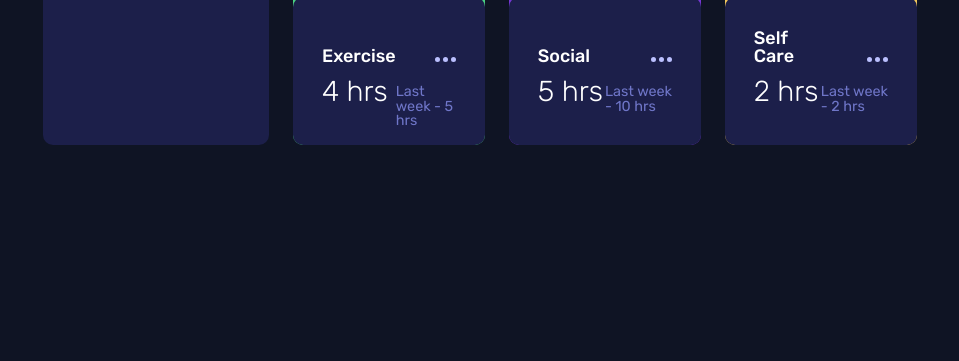
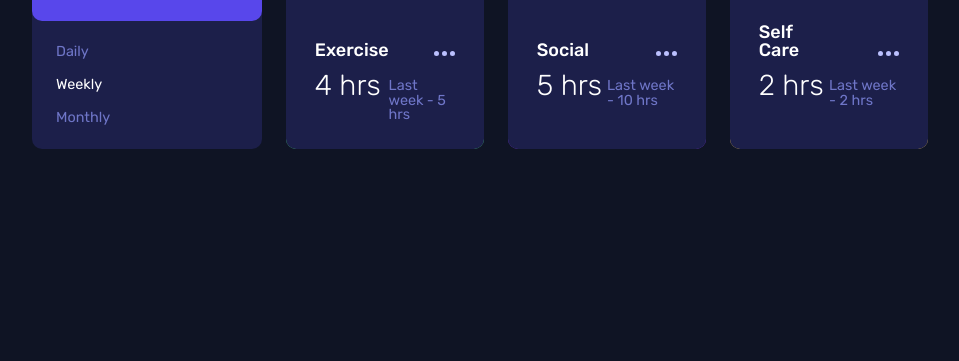
Before and after one commit to ElodieBustin/Challenge-FEM-5-Time-tracking-Dashboard, a plain HTML site: page index.html in a window 1280 px wide. Shown: the part 471-832 px from the top of the page, without its empty margins (160-1119 px from the left). After the commit the page ends 800 px from the top, so only its background shows below. Drawn offline with Linux system fonts and the light colour scheme.

Commit message:
desktop profil card

```diff
--- a/scss/_profil.scss
+++ b/scss/_profil.scss
@@ -1,19 +1,28 @@
 .profil{
-
 
     &__header{
         background-color: $blue;
         border-radius: 10px;
         display: flex;
         padding: 1.5rem;
+
         .image-container{
             width: 80px;
+            @include breakpoint-up(desktop){
+                min-width: 40%;
+            }
             img{
                 width: 80%;
                 height: auto;
                 border-radius: 50%;
                 border: 3px solid white;
             }
+        }
+
+        @include breakpoint-up(desktop){
+            height: 60%;
+            display: grid;
+            grid-template-rows: fit-content(100%) 1fr;
         }
     }
 
@@ -31,6 +40,16 @@
             display: block;
             font-size: 1.5rem;
             font-weight: 300;
+
+            @include breakpoint-up(desktop){
+                font-size: 2rem;
+                line-height: 2.5rem;
+            }
+        }
+
+        @include breakpoint-up(desktop){
+            justify-self: start;
+            margin-left: 0;
         }
     }
 
@@ -39,19 +58,24 @@
         display: flex;
         justify-content: space-around;
         font-size: 0.9rem;
-        color: $paleBlue;
+        color: $desaturatedBlue;
 
         .time-choice{
             &:hover{
                 cursor: pointer;
             }
         }
+
+        @include breakpoint-up(desktop){
+            flex: 1;
+            flex-direction: column;
+            justify-content: space-between;
+            margin: 1.5rem;
+        }
     }
 
-    // @include breakpoint-up(desktop){
-    //     grid-column-start: 1;
-    //     grid-column-end: 2;
-    //     grid-row-start: 1;
-    //     grid-row-end: 3;
-    // }
+    @include breakpoint-up(desktop){
+        display: flex;
+        flex-direction: column;
+    }
 }
--- a/scss/styles.scss
+++ b/scss/styles.scss
@@ -18,6 +18,8 @@ body{
     @include breakpoint-up(desktop){
         max-width: 1440px;
         height: 100vh;
+        padding: 0;
+        margin: auto;
     }
 
 }
@@ -29,9 +31,9 @@ body{
 
     @include breakpoint-up(desktop){
         width: 70%;
-        height: 50%;
+        height: 55%;
         display: grid;
-        grid-template-columns: 1fr 3fr;
+        grid-template-columns: minmax(auto, 230px) 3fr;
         gap: 1.5rem;
     }
 }
```
Also changed, not shown: scss/styles.css, 1 other file.
